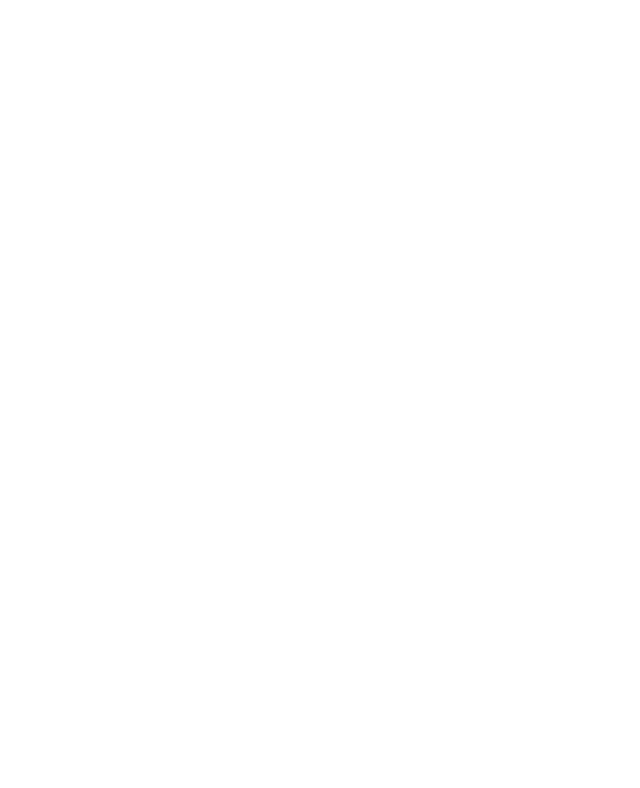
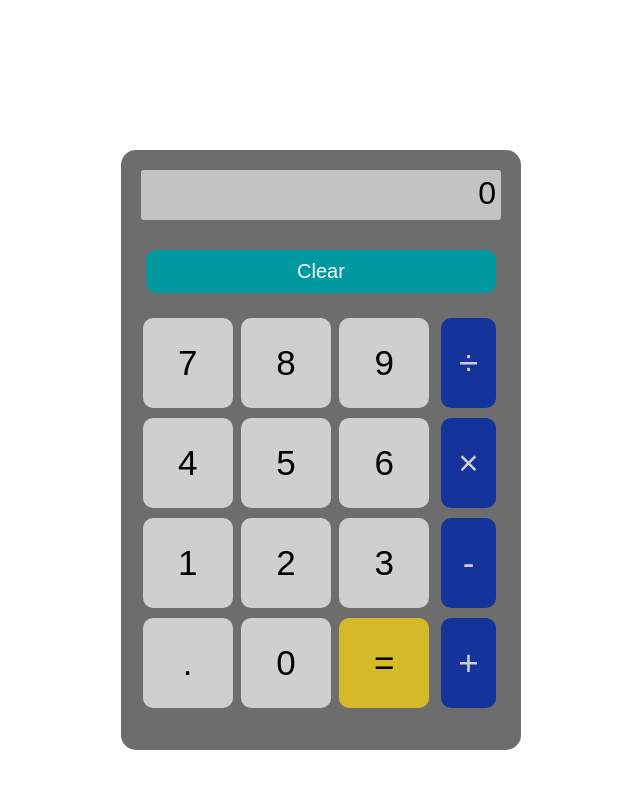
Before and after one commit to ChrisThauer/JS-Calculator, a plain HTML site: page index.html in a window 1280 px wide. Shown: the whole page, without its empty margins (319-959 px from the left). Drawn offline with Linux system fonts and the light colour scheme.

Commit message:
Created calculator using html and css.

```diff
--- a/index.html
+++ b/index.html
@@ -3,8 +3,39 @@
 <head>
   <meta charset="UTF-8">
   <title>JS Calculator</title>
+  <link rel="stylesheet" href="styles.css">
 </head>
 <body>
+
+  <div class="calculator">
+    <div class="display">
+      <p class="displayText">0</p>
+    </div>
+    <div id="clear">Clear</div>
+    <div class="keyboard">
+      <div class="numbers">
+        <div class="numButton" id="7"><p class="keypadText">7</p></div>
+        <div class="numButton" id="8"><p class="keypadText">8</p></div>
+        <div class="numButton" id="9"><p class="keypadText">9</p></div>
+        <div class="numButton" id="4"><p class="keypadText">4</p></div>
+        <div class="numButton" id="5"><p class="keypadText">5</p></div>
+        <div class="numButton" id="6"><p class="keypadText">6</p></div>
+        <div class="numButton" id="1"><p class="keypadText">1</p></div>
+        <div class="numButton" id="2"><p class="keypadText">2</p></div>
+        <div class="numButton" id="3"><p class="keypadText">3</p></div>
+        <div class="numButton" id="decimal"><p class="keypadText">.</p></div>
+        <div class="numButton" id="0"><p class="keypadText">0</p></div>
+        <div class="numButton equalButton" id="equal"><p class="keypadText">=</p></div>
+      </div>
+      <div class="operators">
+        <div class="operator" id="divide"><p class="keypadText operatorText">&divide;</p></div>
+        <div class="operator" id="multiply"><p class="keypadText operatorText">&times;</p></div>
+        <div class="operator" id="subtract"><p class="keypadText operatorText">-</p></div>
+        <div class="operator" id="add"><p class="keypadText operatorText">+</p></div>
+      </div>
+    </div>
+  </div>
+
   <script type="text/javascript" src="script.js"></script>
 </body>
 </html>
--- /dev/null
+++ b/styles.css
@@ -0,0 +1,121 @@
+* {
+  box-sizing: border-box;
+}
+
+body {
+  font-family: Arial, sans-serif;
+}
+
+.calculator {
+  height: 600px;
+  width: 400px;
+  background: #6d6d6d;
+  margin: 150px auto;
+  border-radius: 15px;
+}
+
+.display {
+  width: 90%;
+  height: 50px;
+  background: #c3c3c3;
+  position: relative;
+  left: 5%;
+  top: 20px;
+  border-radius: 3px;
+}
+
+.displayText {
+  font-size: 2rem;
+  margin: 0;
+  padding-top: 5px;
+  padding-right: 5px;
+  text-align: right;
+  cursor: default;
+}
+
+#clear {
+  background-color: #0098a1;
+  width: 350px;
+  color: #FFFFFF;
+  margin: 50px auto 0 auto;
+  text-align: center;
+  padding: 10px;
+  font-size: 20px;
+  border-radius: 10px;
+}
+
+#clear:hover {
+  background-color: #00858e;
+}
+
+.keyboard {
+  display: flex;
+  flex-direction: row;
+  margin: 20px;
+}
+
+.numbers {
+  width: 300px;
+  display: flex;
+  flex-direction: row;
+  flex-wrap: wrap;
+  justify-content: space-around;
+}
+
+.operators {
+  display: flex;
+  flex-direction: column;
+  justify-content: space-around;
+}
+
+.numButton,
+.operator {
+  height: 90px;
+  border-radius: 10px;
+  text-align: center;
+}
+
+.numButton {
+  width: 90px;
+  margin: 5px 5px 5px 0;
+  background-color: #cfcfcf;
+}
+
+.numButton:hover {
+  background-color: #afafaf;
+}
+
+.equalButton {
+  background-color: #d6b928;
+}
+
+.equalButton:hover {
+  background-color: #bca223;
+}
+
+.operator {
+  width: 55px;
+  background-color: #14339b;
+  margin: 5px;
+}
+
+.operator:hover {
+  background-color: #112b84;
+}
+
+.keypadText {
+  color: #000000;
+  line-height: 90px;
+  margin: 0;
+  font-size: 35px;
+}
+
+.operatorText {
+  color: #cfcfcf;
+}
+
+#clear,
+.operator,
+.numButton {
+  cursor: pointer;
+}
```
